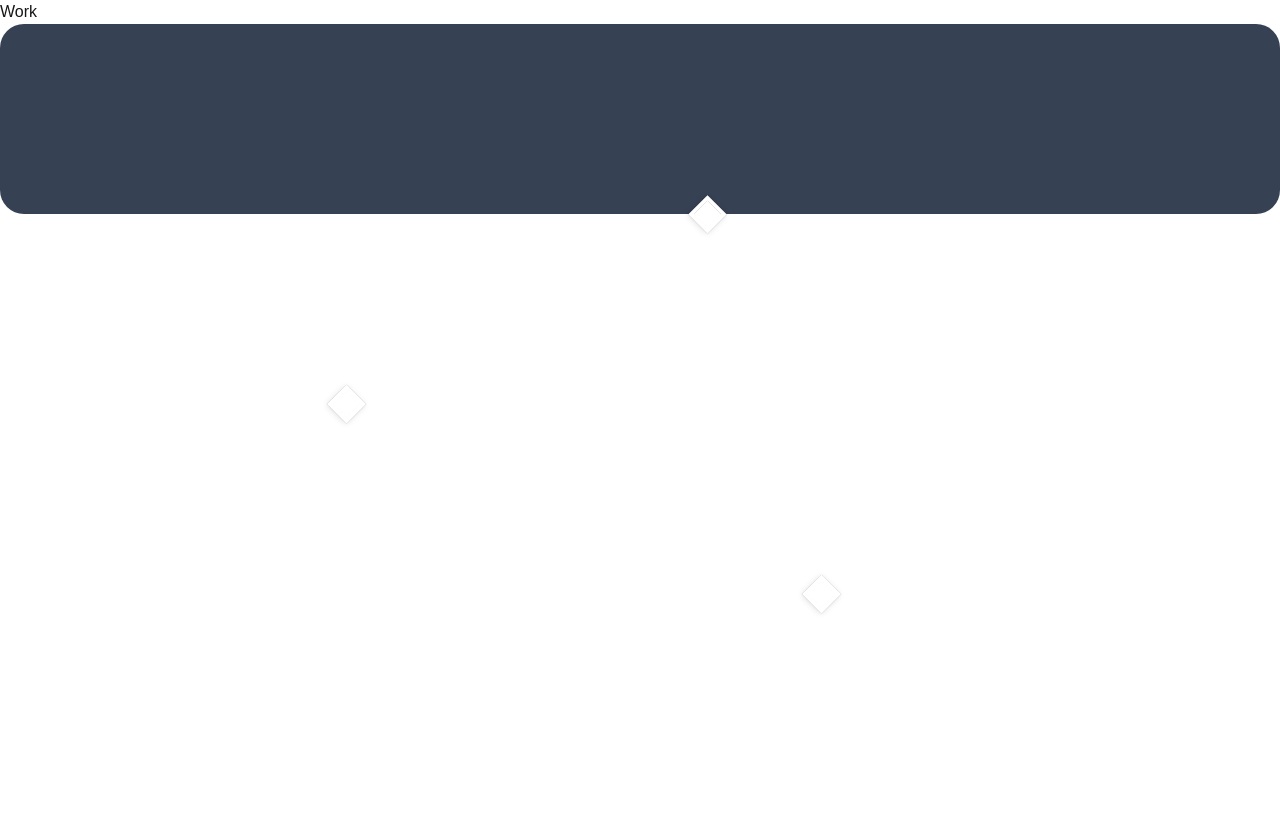
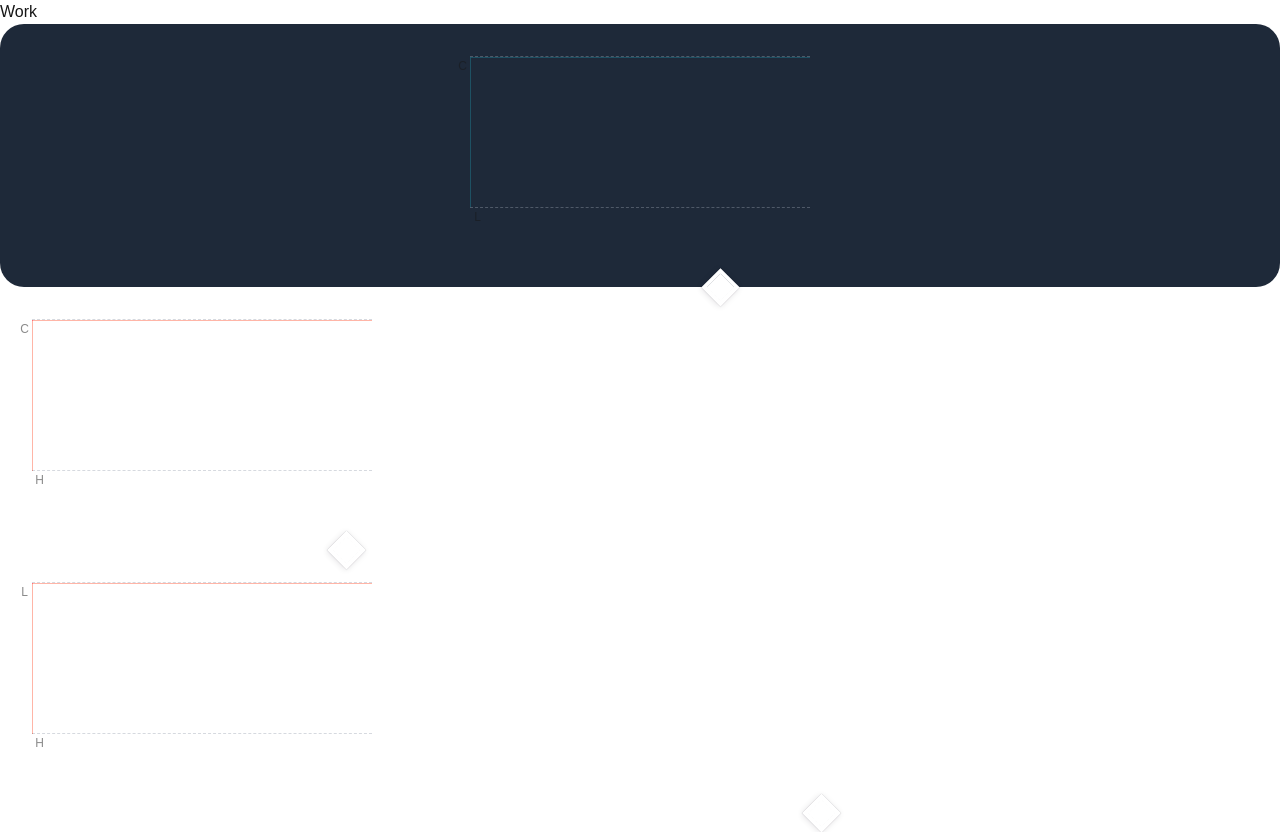
Before and after one commit to nicbytes/nextjs-oklch-picker, a Next.js app: page / in a window 1280 px wide. Before the commit the page ends 800 px from the top, so only its background shows below. Built offline with nearby package versions, Linux system fonts and the light colour scheme.

Commit message:
Correct sizeing on axises

```diff
--- a/app/oklchPicker/pickerComponent.tsx
+++ b/app/oklchPicker/pickerComponent.tsx
@@ -7,10 +7,14 @@ import { useRenderContext } from "./context/renderContext";
 import { C_MAX, C_MAX_REC2020, H_MAX, L_MAX } from "@/lib/config";
 import Range from "./components/Range";
 
+function round2(value: number): number {
+  return parseFloat(value.toFixed(2))
+}
+
 function Card({children}: {children: React.ReactNode}) {
   return (
     <>
-      <div className="bg-gray-700 rounded-3xl flex flex-col justify-center items-center">
+      <div className="bg-gray-800 rounded-3xl flex flex-col justify-center items-center">
         {children}
       </div>
     </>
@@ -22,6 +26,19 @@ function Chart({ componentType }: { componentType: 'l' | 'c' | 'h' }) {
   const {startWorkForComponent} = useRenderContext();
 
   const chartRef = useRef<HTMLCanvasElement>(null);
+  const containingDivRef = useRef<HTMLDivElement>(null);
+  const xAxisDivRef = useRef<HTMLDivElement>(null);
+  const yAxisDivRef = useRef<HTMLDivElement>(null);
+
+
+
+  const xyComponents = {
+    h: ['L', 'C'], // lightness
+    l: ['H', 'C'], // chroma
+    c: ['H', 'L'], // hue
+  }[componentType] as ['L' | 'H', 'C' | 'L'];
+
+  const [xComponent, yComponent] = xyComponents;
 
 
   useEffect(() => {
@@ -38,9 +55,25 @@ function Chart({ componentType }: { componentType: 'l' | 'c' | 'h' }) {
     addPaintCallbacks({
       [componentType]: (c: number, chartsToChange: number) => {
         if (!showCharts) return
-        startWorkForComponent(chartRef.current!, componentType, c, chartsToChange, showP3, showRec2020, supportValue)
+        startWorkForComponent(chartRef.current!, componentType, c, chartsToChange, showP3, showRec2020, supportValue);
       },
     });
+
+    addPaintCallbacks({
+      c(c) {
+        containingDivRef.current!.style.setProperty('--chart-c', `${round2((100 * c) / getMaxC(showRec2020))}%`);
+      },
+      h(h) {
+        containingDivRef.current!.style.setProperty('--chart-h', `${round2((100 * h) / H_MAX)}%`);
+      },
+      l(l) {
+        containingDivRef.current!.style.setProperty('--chart-l', `${round2((100 * l) / L_MAX)}%`);
+      }
+    });
+
+    // Bind the chart lines to the current values
+    xAxisDivRef.current!.style.setProperty('--chart-line-position', `var(--chart-${xComponent.toLowerCase()})`);
+    yAxisDivRef.current!.style.setProperty('--chart-line-position', `var(--chart-${yComponent.toLowerCase()})`);
 
     // TODO: Remove event listeners on unmount.
     function initEvents(chart: HTMLCanvasElement): void {
@@ -64,7 +97,28 @@ function Chart({ componentType }: { componentType: 'l' | 'c' | 'h' }) {
     initEvents(chartRef.current);
   }, []);
 
-  return <canvas ref={chartRef} className="chart_canvas" width="340" height="150"></canvas>;
+  const xPositionVariable = `--chart-${xComponent.toLowerCase()}`;
+  const yPositionVariable = `--chart-${yComponent.toLowerCase()}`;
+
+  const xLineAfterClassName = "after:top-0 after:bottom-0 after:left-[var(--chart-line-position)] after:w-[1px] after:absolute after:z-[2] after:bg-cyan-500 after:mix-blend-difference after:opacity-40";
+  const yLineAfterClassName = "after:right-0 after:left-0 after:bottom-[var(--chart-line-position)] after:h-[1px] after:absolute after:z-[2] after:bg-cyan-500 after:mix-blend-difference after:opacity-40";
+
+  return (
+    <div className="box-border relative border-t border-b border-gray-400/40 border-dashed inline-block m-8" ref={containingDivRef}>
+      {/* X axis */}
+      <div ref={xAxisDivRef} className={`absolute left-0 top-0 w-full h-[calc(100%+1px)] ${xLineAfterClassName}`} style={{pointerEvents: 'none'}}>
+        <div className={`absolute top-[100%] w-[15px] h-[15px] text-[12px] text-center uppercase select-none opacity-50`} style={{left: `calc(var(${xPositionVariable}) - 7px)`}}>{xComponent}</div>
+      </div>
+      {/* Y axis */}
+      <div ref={yAxisDivRef} className={`absolute left-0 top-0 w-full h-[calc(100%+1px)] ${yLineAfterClassName}`} style={{pointerEvents: 'none'}}>
+        <div
+          className="absolute left-[-15px] w-[15px] h-[15px] text-[12px] text-center uppercase select-none opacity-50"
+          style={{bottom: `calc(var(${yPositionVariable}) - 7px)`}}
+        >{yComponent}</div>
+      </div>
+      <canvas ref={chartRef} className="chart_canvas" width="340" height="150"></canvas>
+    </div>
+  );
 }
 
 
```
